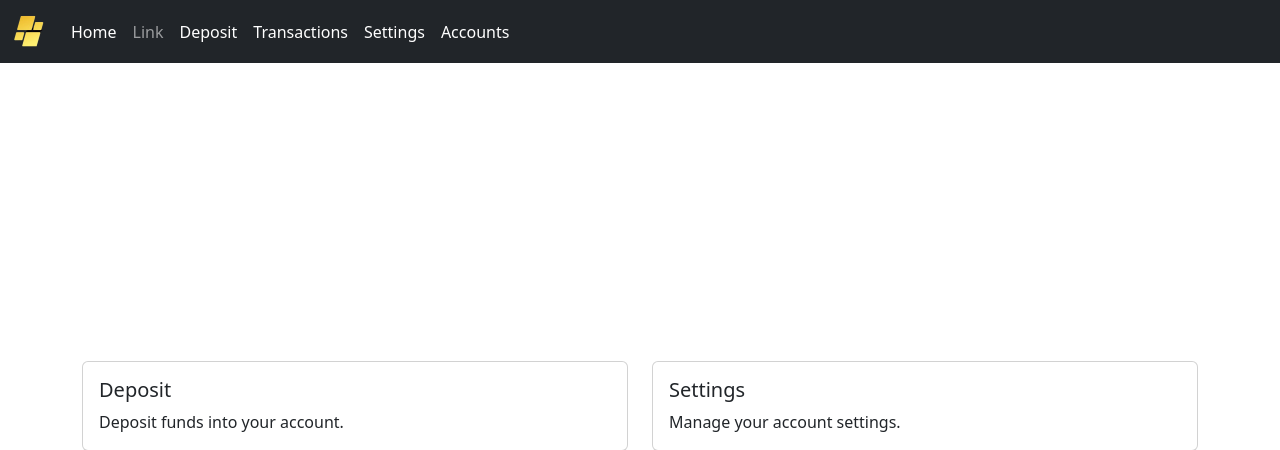
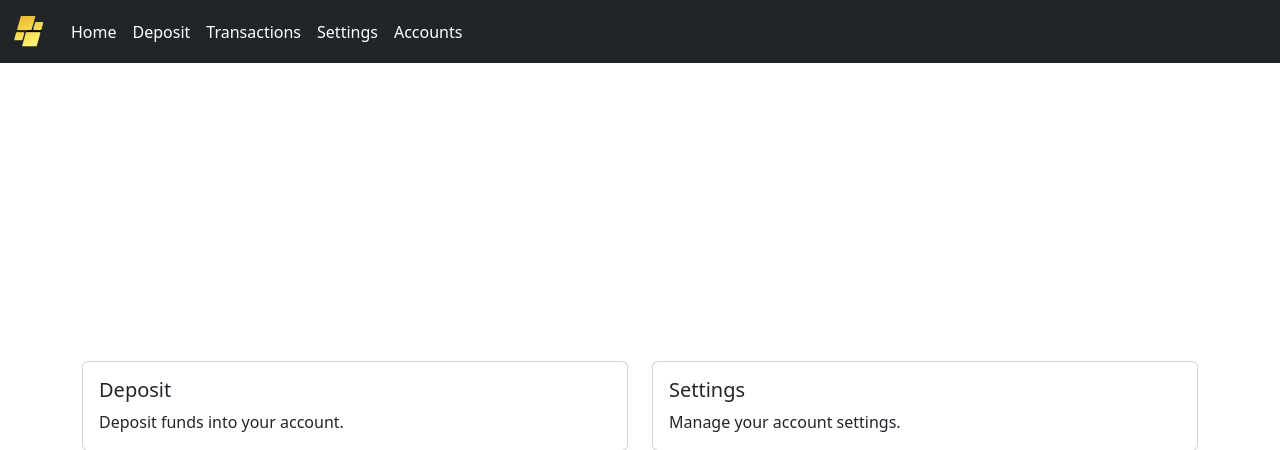
Before and after one commit to TheHS1/OnlineATM, a Django app: page /customer_view/ in a window 1280 px wide. Shown: the top 450 px of the page. Run offline with Django 4.2, Linux system fonts and the light colour scheme.

Commit message:
Removed link

```diff
--- a/mainApp/templates/navbar.html
+++ b/mainApp/templates/navbar.html
@@ -10,9 +10,6 @@
         <ul class="navbar-nav me-auto mb-2 mb-lg-0">
           <li class="nav-item">
             <a class="nav-link active" aria-current="page" href="#">Home</a>
-          </li>
-          <li class="nav-item">
-            <a class="nav-link" href="#">Link</a>
           </li>
           <li class="nav-item">
             <a class="nav-link active" href="{% url 'deposit_view' %}">Deposit</a>
```
